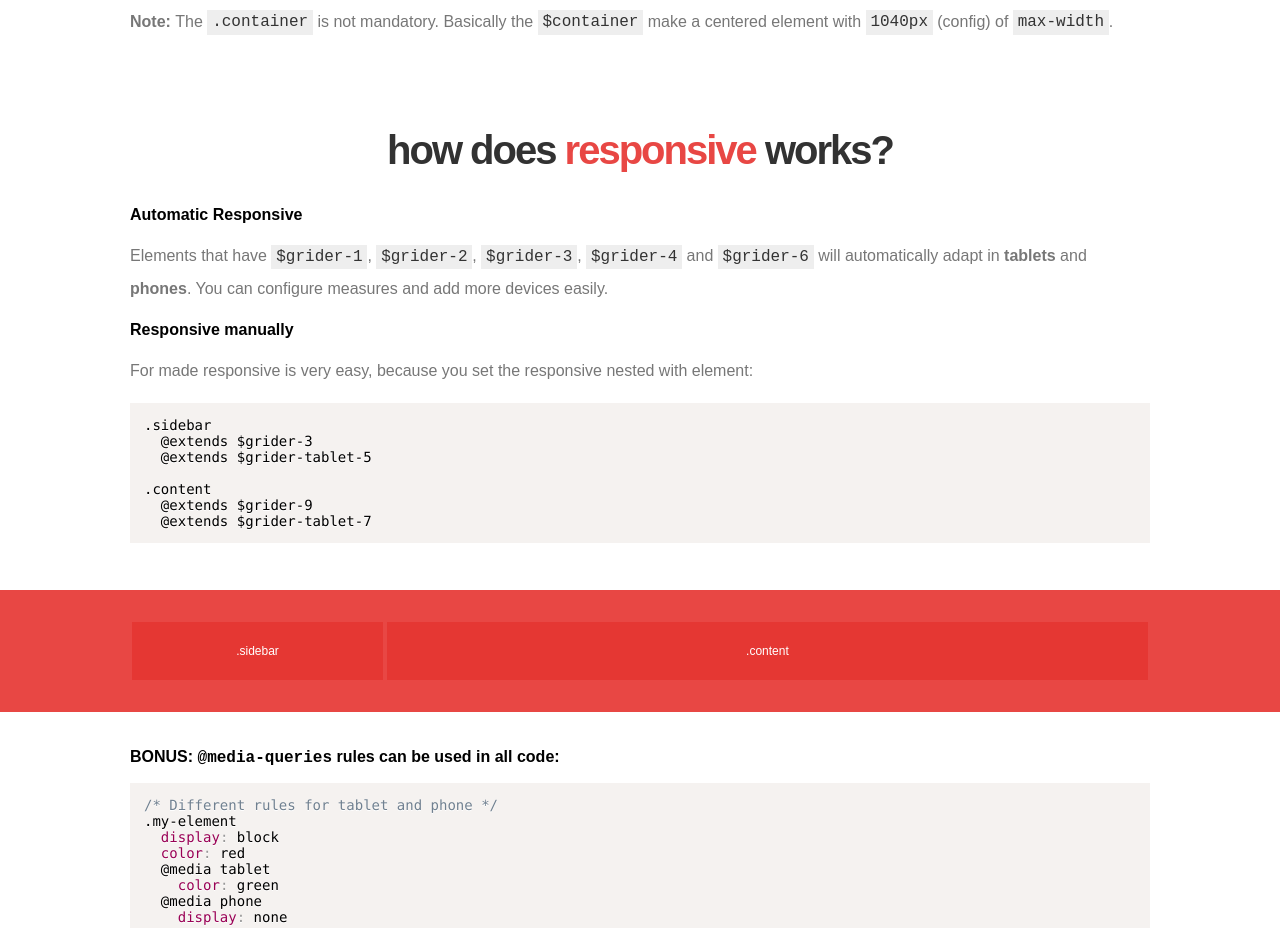
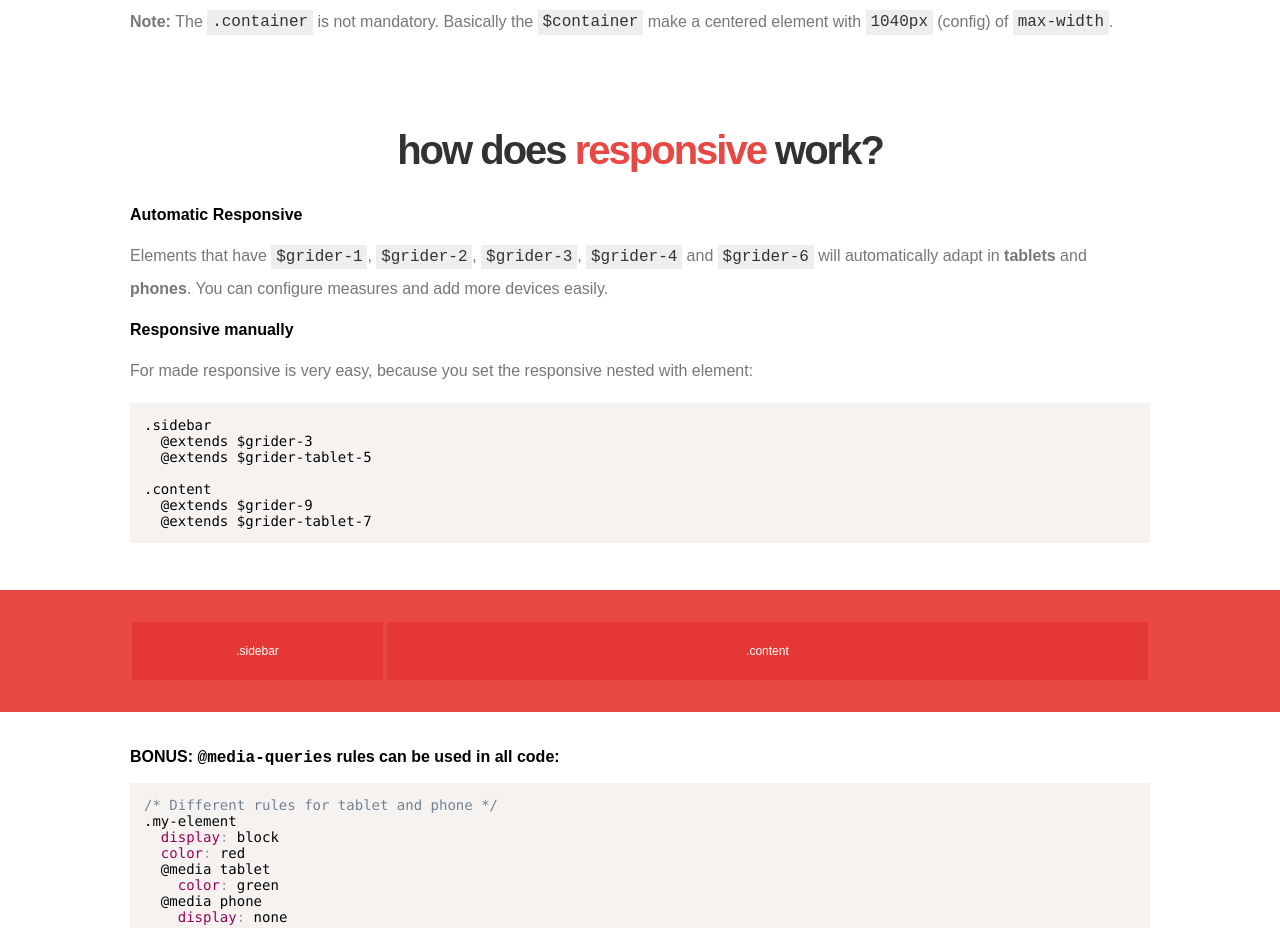
Before and after one commit to diogomoretti/grider, a website: page index.html in a window 1280 px wide. Shown: the part 1640-2568 px from the top of the page. Drawn offline with Linux system fonts and the light colour scheme.

Commit message:
Update index.html
Missed to remove the `s` at the end of the phrase.

```diff
--- a/index.html
+++ b/index.html
@@ -155,7 +155,7 @@
 
     <section class="section-why">
         <div class="container">
-            <h2>how does <span class="highlight">responsive</span> works?</h2>
+            <h2>how does <span class="highlight">responsive</span> work?</h2>
 
             <h3>Automatic Responsive</h3>
             <p>Elements that have <code>$grider-1</code>, <code>$grider-2</code>, <code>$grider-3</code>, <code>$grider-4</code> and <code>$grider-6</code> will automatically adapt in <strong>tablets</strong> and <strong>phones</strong>. You can configure measures and add more devices easily.</p>
```
